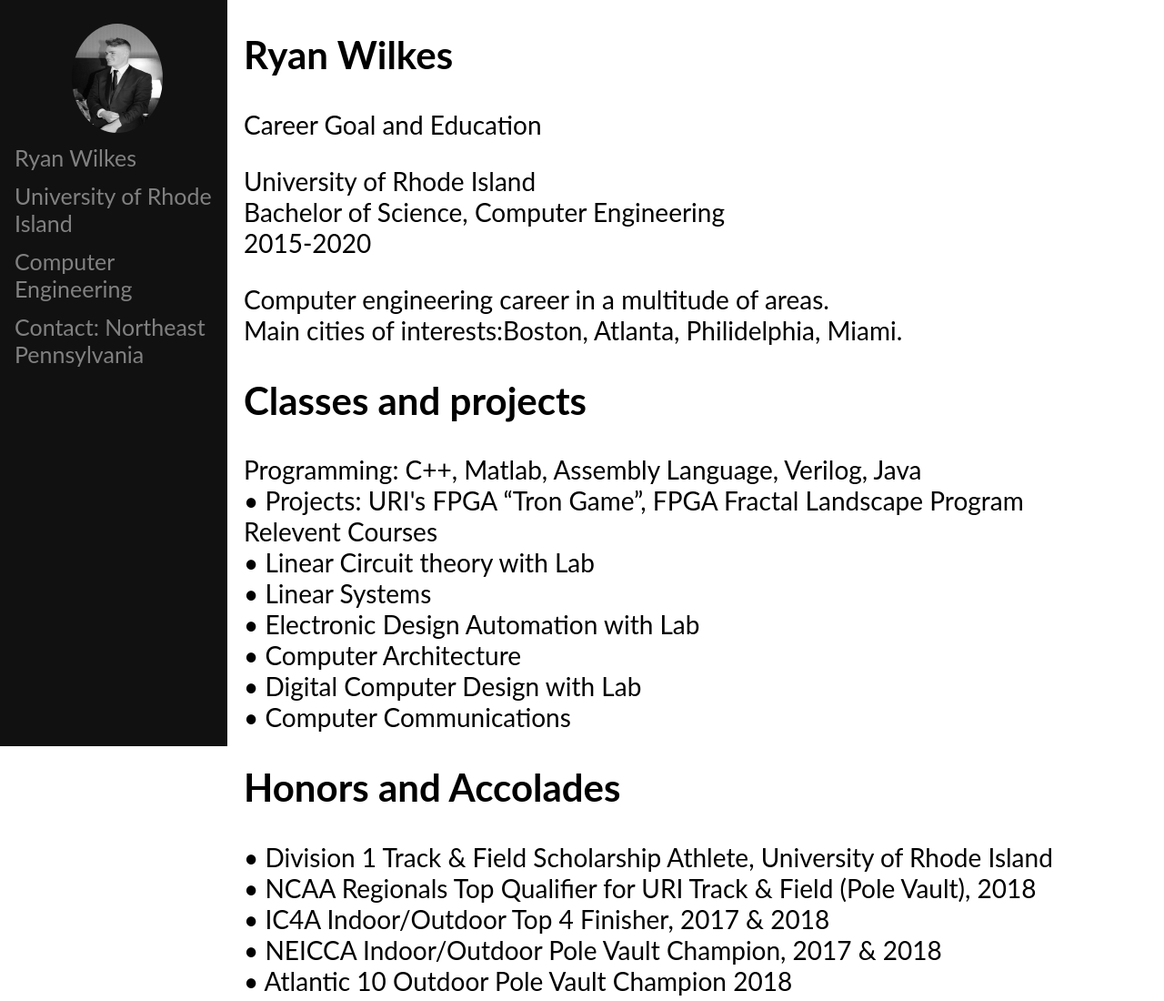
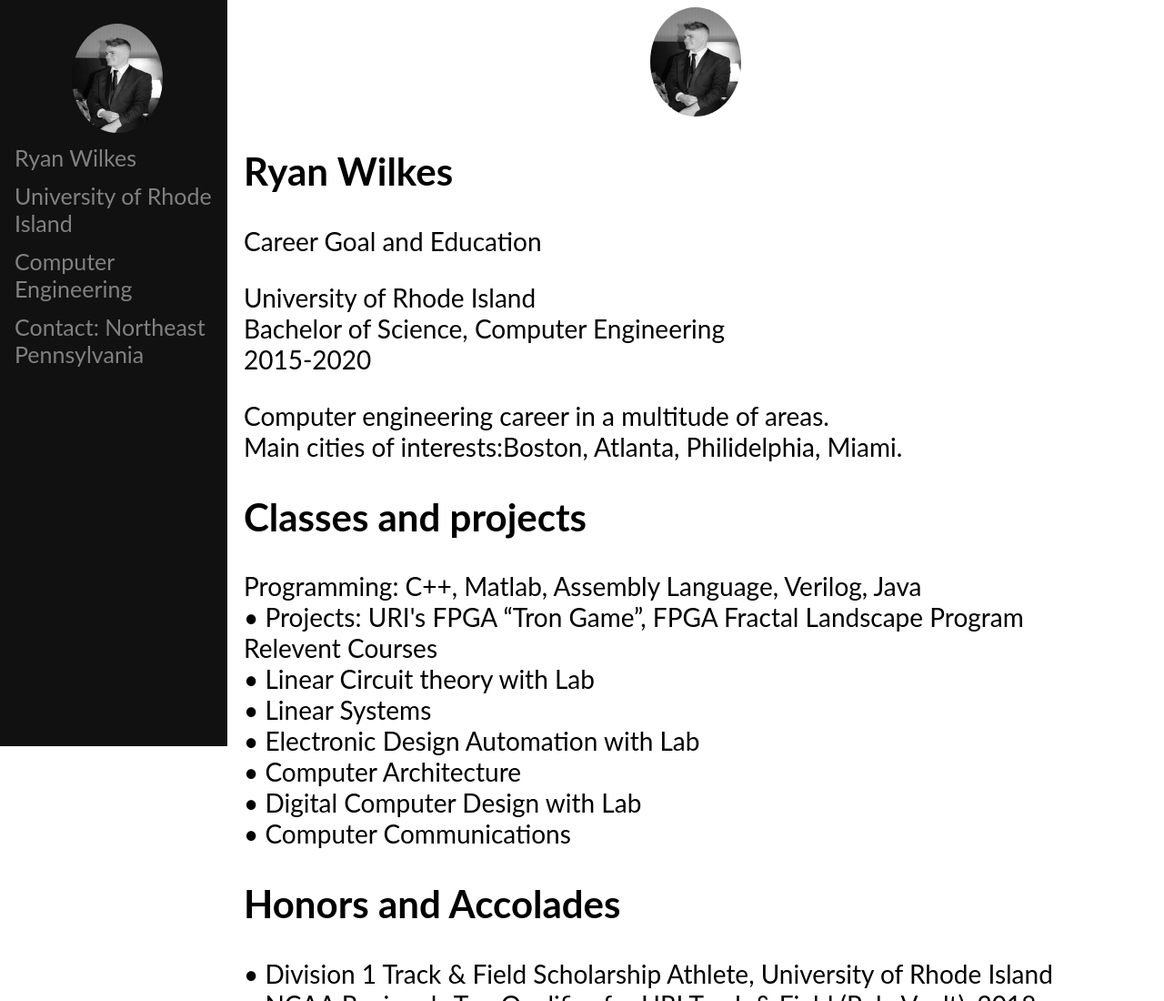
Before and after one commit to Nazadon/Nazadon.github.io, a plain HTML site: page index.html in a window 1280 px wide. Shown: the top 1100 px of the page at 91% size. Drawn offline with Linux system fonts and the light colour scheme.

Commit message:
Update index.html

```diff
--- a/index.html
+++ b/index.html
@@ -55,6 +55,7 @@ img {
 
 
 <div class="main">
+  <img src="wedding.jpg" class="center" style="width:100px;height:120px;">
   <h2 id="goal">Ryan Wilkes</h2>
   <p>Career Goal and Education</p>
   <p>University of Rhode Island
```
